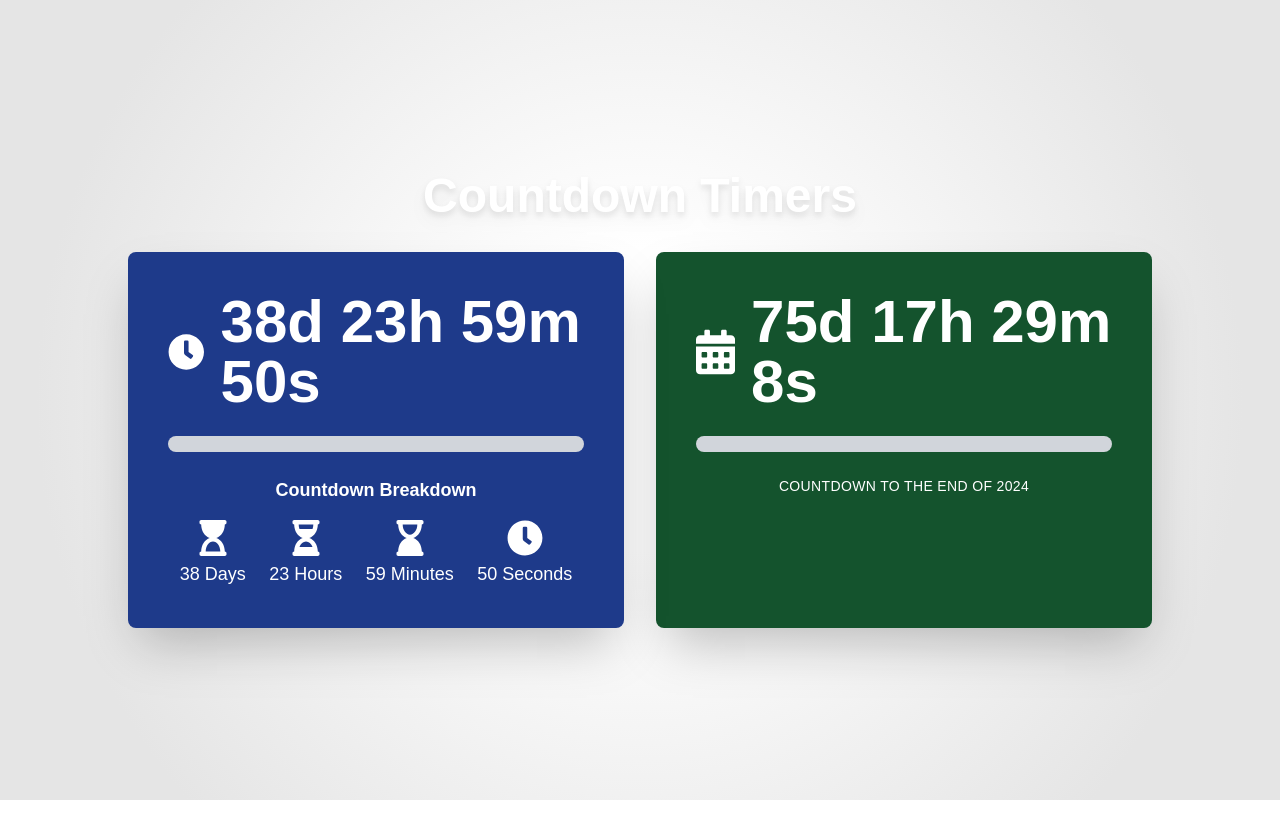
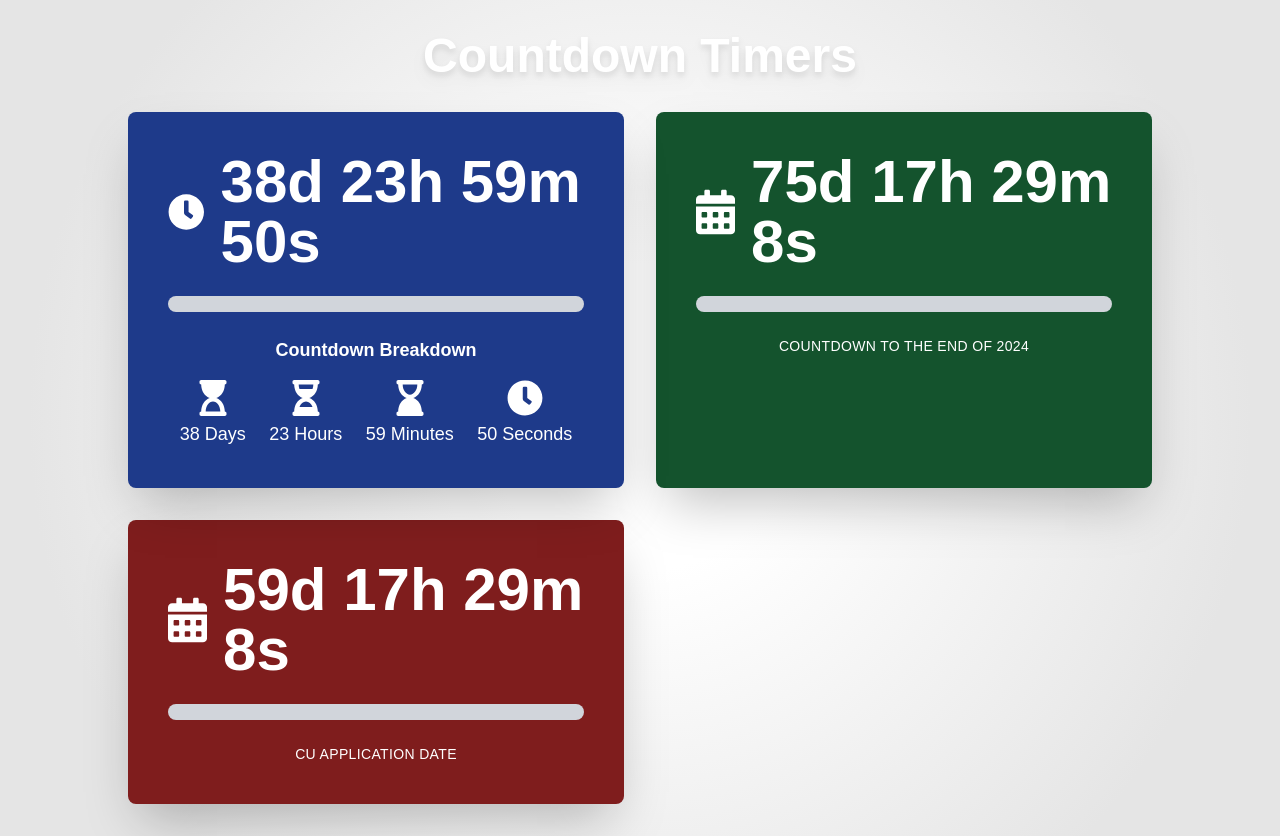
Before and after one commit to sandeshkhadka283/NRB, a Next.js app: page / in a window 1280 px wide. Before the commit the page ends 800 px from the top, so only its background shows below. Built offline with nearby package versions, Linux system fonts and the light colour scheme.

Commit message:
added cu timer

```diff
--- a/app/page.tsx
+++ b/app/page.tsx
@@ -6,6 +6,7 @@ import { FaClock, FaCalendarAlt, FaHourglassStart, FaHourglassHalf, FaHourglassE
 
 const TARGET_DATE_39_DAYS_KEY = "targetDate39Days";
 const TARGET_DATE_END_OF_2024 = new Date(2024, 11, 31, 23, 59, 59); // End of 2024
+const TARGET_DATE_CU_APPLICATION = new Date(2024, 11, 15, 23, 59, 59); // CU Application Date
 
 const getFutureDate = (days: number) => new Date(Date.now() + days * 24 * 60 * 60 * 1000);
 
@@ -45,11 +46,15 @@ const Home = () => {
 
   const { days, hours, minutes, seconds, totalSeconds: totalSeconds39 } = getTimeParts(timeLeft);
   const { days: days2024, hours: hours2024, minutes: minutes2024, seconds: seconds2024 } = getTimeParts(TARGET_DATE_END_OF_2024);
+  const { days: daysCU, hours: hoursCU, minutes: minutesCU, seconds: secondsCU } = getTimeParts(TARGET_DATE_CU_APPLICATION);
 
   // Calculate progress bar width
   const progressBarWidth39 = ((39 * 24 * 60 * 60 - totalSeconds39) / (39 * 24 * 60 * 60)) * 100;
   const totalDuration2024 = (TARGET_DATE_END_OF_2024.getTime() - new Date().getTime()) / 1000; // in seconds
   const progressBarWidth2024 = ((totalDuration2024 - (seconds2024 + minutes2024 * 60 + hours2024 * 3600 + days2024 * 86400)) / totalDuration2024) * 100;
+
+  const totalDurationCU = (TARGET_DATE_CU_APPLICATION.getTime() - new Date().getTime()) / 1000; // in seconds
+  const progressBarWidthCU = ((totalDurationCU - (secondsCU + minutesCU * 60 + hoursCU * 3600 + daysCU * 86400)) / totalDurationCU) * 100;
 
   return (
     <div className="min-h-screen flex flex-col items-center justify-center p-8 bg-gradient-to-r from-purple-600 to-pink-500 text-white relative overflow-hidden">
@@ -103,6 +108,19 @@ const Home = () => {
           <p className="text-sm uppercase tracking-wide text-center">Countdown to the End of 2024</p>
           {TARGET_DATE_END_OF_2024 <= new Date() && <h3 className="text-xl mt-4 animate-pulse text-center">Time&apos;s up for 2024!</h3>}
         </div>
+
+        {/* CU Application Date Countdown */}
+        <div className="bg-red-900 rounded-lg p-10 shadow-2xl">
+          <div className="flex items-center mb-6">
+            <FaCalendarAlt className="mr-4 text-5xl" />
+            <h2 className="text-6xl font-semibold">{daysCU}d {hoursCU}h {minutesCU}m {secondsCU}s</h2>
+          </div>
+          <div className="w-full bg-gray-300 rounded-full h-4 mb-6 overflow-hidden">
+            <div className="bg-gradient-to-r from-yellow-500 to-red-500 h-full transition-all duration-500" style={{ width: `${progressBarWidthCU}%` }}></div>
+          </div>
+          <p className="text-sm uppercase tracking-wide text-center">CU Application Date</p>
+          {TARGET_DATE_CU_APPLICATION <= new Date() && <h3 className="text-xl mt-4 animate-pulse text-center">Application Date has passed!</h3>}
+        </div>
       </div>
 
       <style jsx>{`
```
